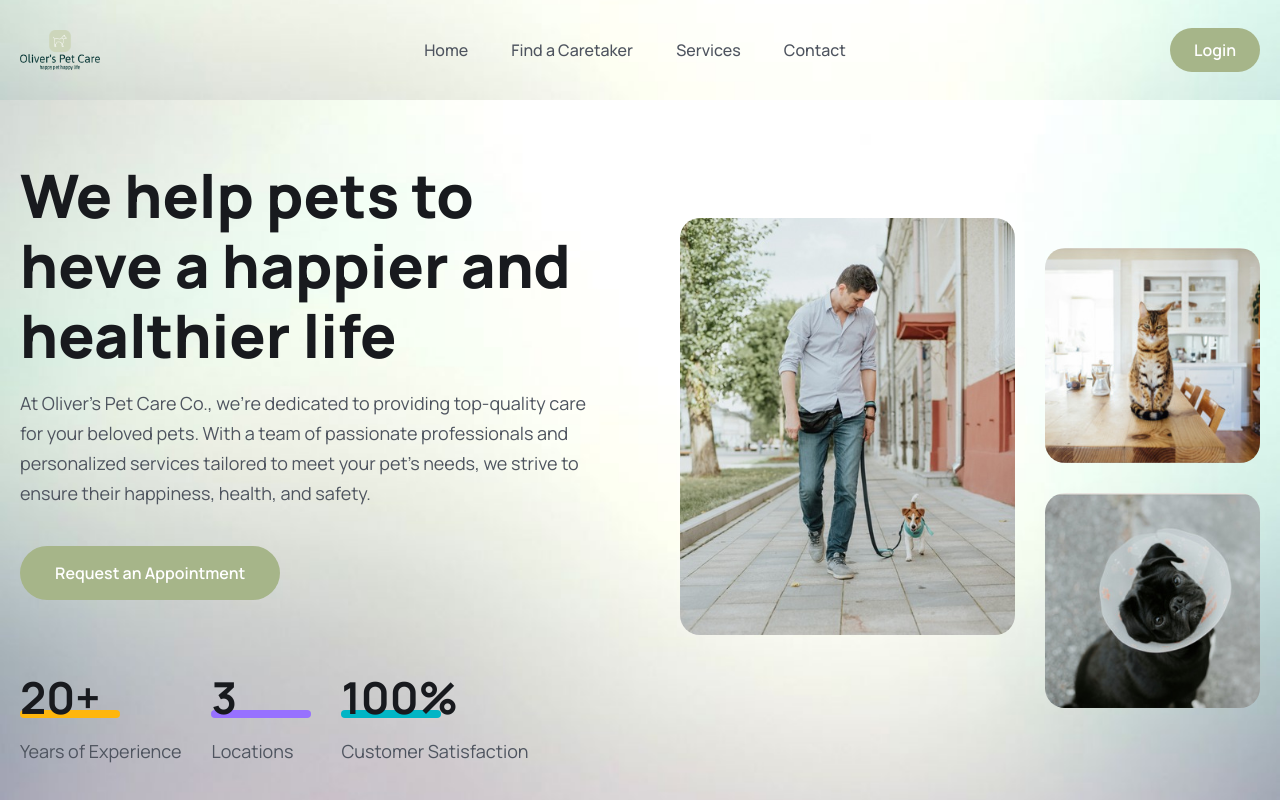
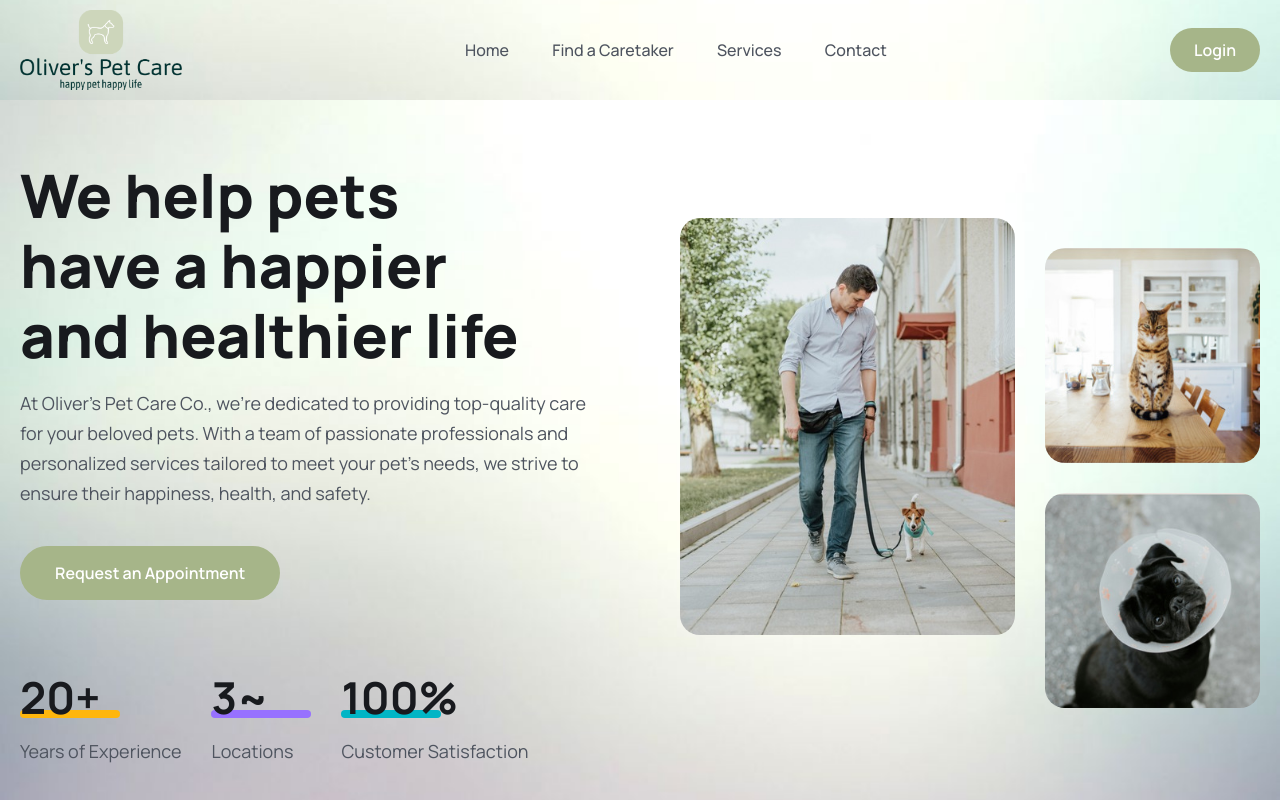
Before and after one commit to erinh816/OliversPetCareCo, a React (Vite) app in the folder frontend/: page / in a window 1280 px wide. Shown: the top 800 px of the page. Built offline with nearby package versions, Linux system fonts and the light colour scheme.

Commit message:
made minor changes to text content and resized logo

```diff
--- a/frontend/src/components/Header/Header.jsx
+++ b/frontend/src/components/Header/Header.jsx
@@ -55,7 +55,7 @@ const Header = () => {
 
           {/* logo */}
           <div>
-            <img src={logo} alt="" className="max-w-20"/>
+            <img src={logo} alt="" className="w-45 h-20"/>
           </div>
 
           {/* menu */}
--- a/frontend/src/pages/Home.jsx
+++ b/frontend/src/pages/Home.jsx
@@ -15,7 +15,7 @@ const Home = () => {
           <div>
             <div className="lg:w-[570px]">
               <h1 className="text=[36px] leading-[46px] text-headingColor font-[800] md:text-[60px] md:leading-[70px]">
-                We help pets to heve a happier and healthier life
+                We help pets <br/> have a happier <br/>and healthier life
               </h1>
               <p className="text__para"> At Oliver's Pet Care Co., we're dedicated to providing top-quality care for your beloved pets. With a team of passionate professionals and personalized services tailored to meet your pet's needs, we strive to ensure their happiness, health, and safety.
               </p>
@@ -34,7 +34,7 @@ const Home = () => {
                 </div>
                 <div>
                   <h2 className="text-[36px] leading-[56px] lg:text-[44px] lg:leading-[54px] font-[700] text-headingColor">
-                    3
+                    3~
                   </h2>
                   <span className="w-[100px] h-2 bg-purpleColor rounded-full block mt-[-14px]">
                   </span>
```
